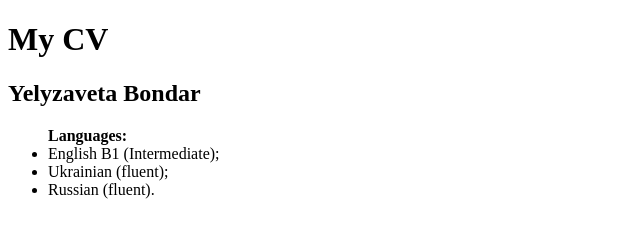
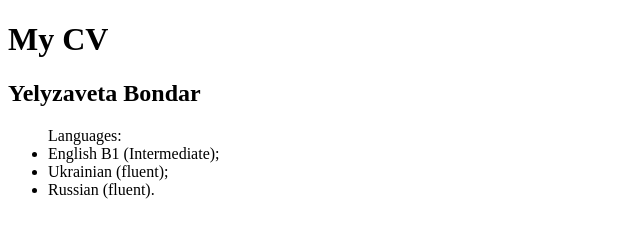
Before and after one commit to elizaveta-bondar/rsschool-cv, a plain HTML site: page index.html in a window 1280 px wide. Shown: the full height of the page, 0-640 px from the left. Drawn offline with Linux system fonts and the light colour scheme.

Commit message:
fix: deleted element strong in ul

```diff
--- a/index.html
+++ b/index.html
@@ -10,7 +10,7 @@
     <h1>My CV</h1>
     <h2>Yelyzaveta Bondar</h2>
     <ul>
-      <strong>Languages:</strong>
+      Languages:
       <li>English В1 (Intermediate);</li>
       <li>Ukrainian (fluent);</li>
       <li>Russian (fluent).</li>
```
